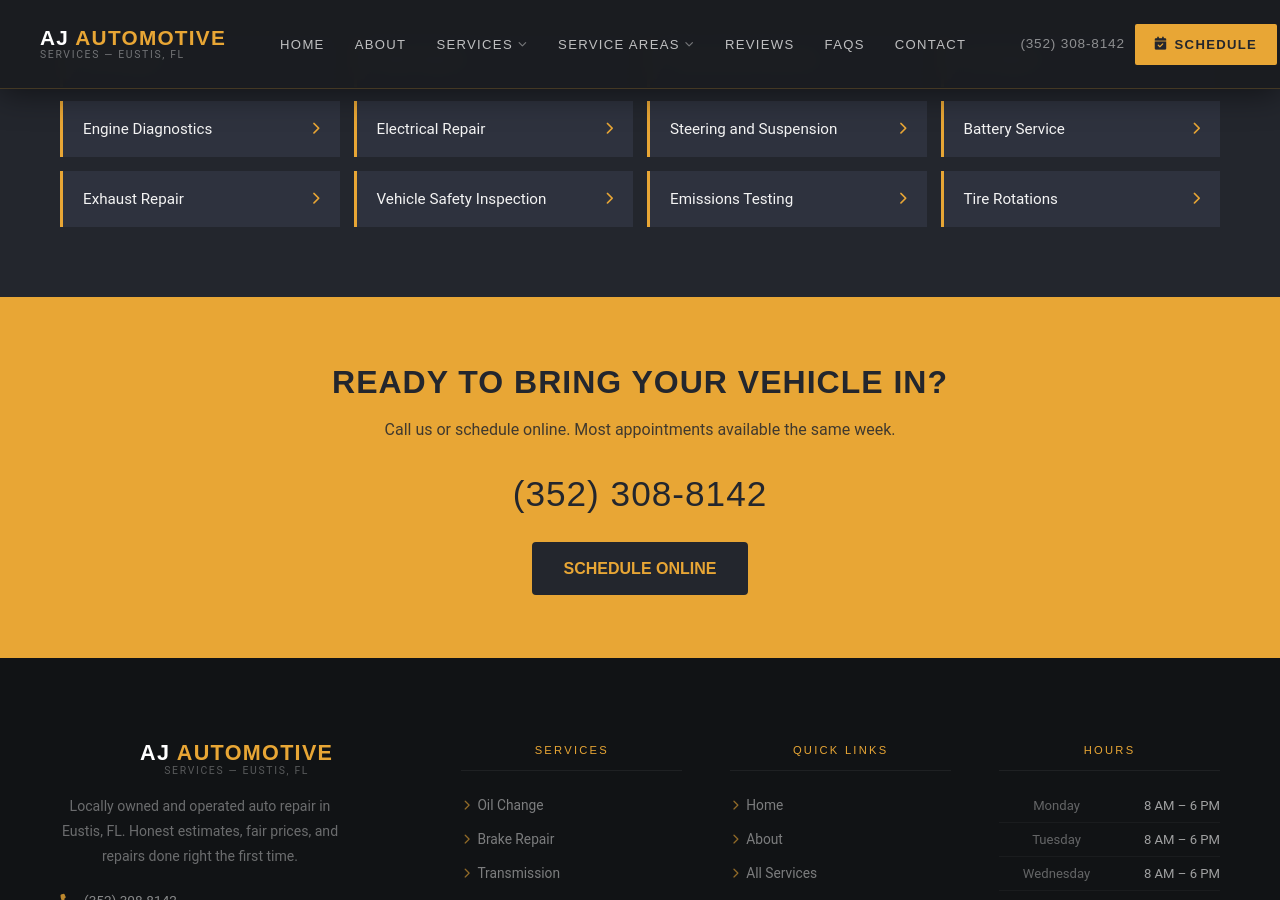
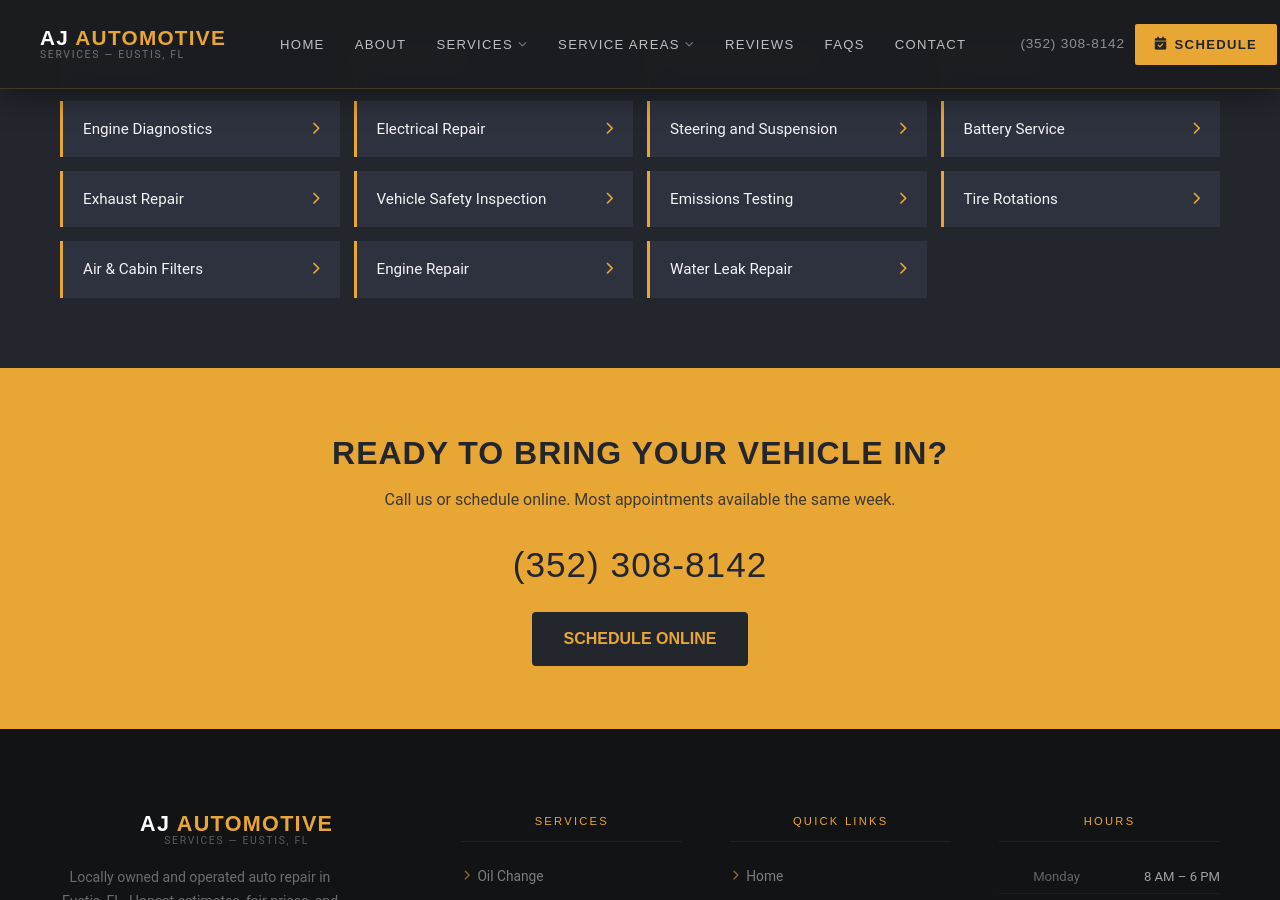
Before and after one commit to JamesBrownR/AJ-Auto-Repair, a Jekyll site: the page built from service-areas/index.html, in a window 1280 px wide and 900 px high, scrolled down 2927 px. Built offline with Jekyll 4.4.1, drawn with Linux system fonts in a browser that asks for light colours; nearby versions of some CDN libraries; some web fonts are replaced; library files that are not in the unit come from our copies.

Commit message:
Update index.html

```diff
--- a/service-areas/index.html
+++ b/service-areas/index.html
@@ -570,6 +570,15 @@
             <a href="/services/tire-rotations" class="service-offered-item">
                 <span>Tire Rotations</span><i class="fa-solid fa-chevron-right"></i>
             </a>
+            <a href="/services/air-cabin-filter-replacement" class="service-offered-item">
+    <span>Air &amp; Cabin Filters</span><i class="fa-solid fa-chevron-right"></i>
+</a>
+<a href="/services/engine-repair" class="service-offered-item">
+    <span>Engine Repair</span><i class="fa-solid fa-chevron-right"></i>
+</a>
+<a href="/services/auto-water-leak-repair" class="service-offered-item">
+    <span>Water Leak Repair</span><i class="fa-solid fa-chevron-right"></i>
+</a>
         </div>
     </div>
 </section>
```
